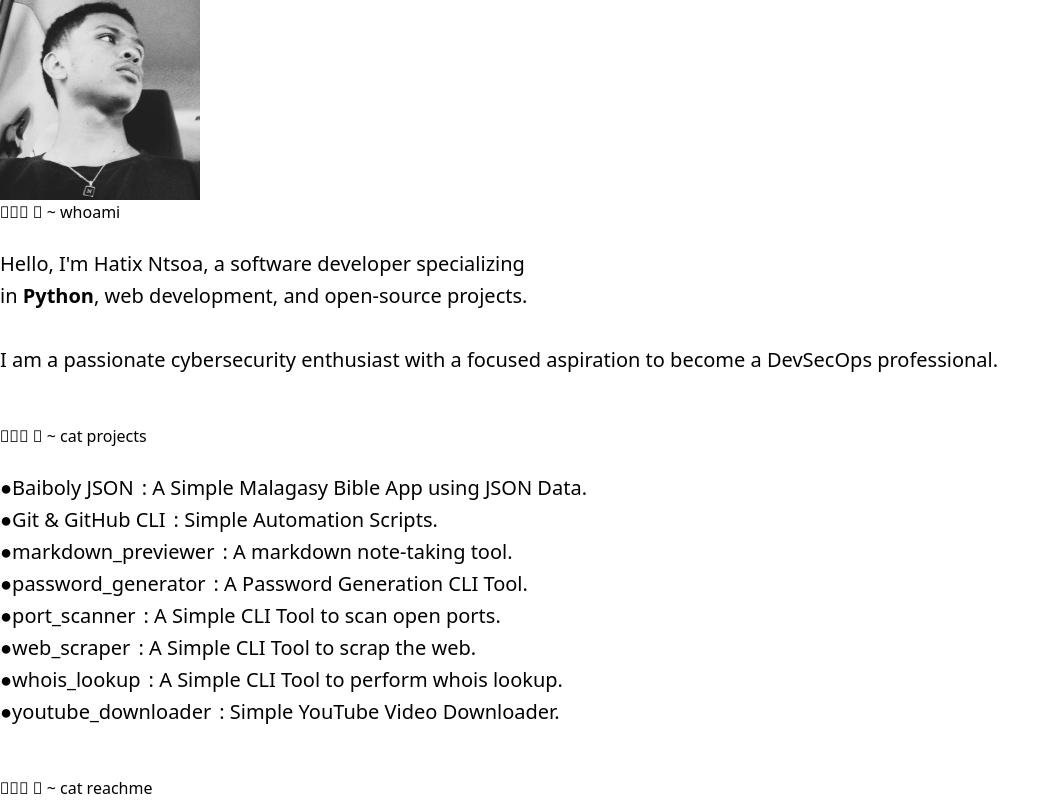
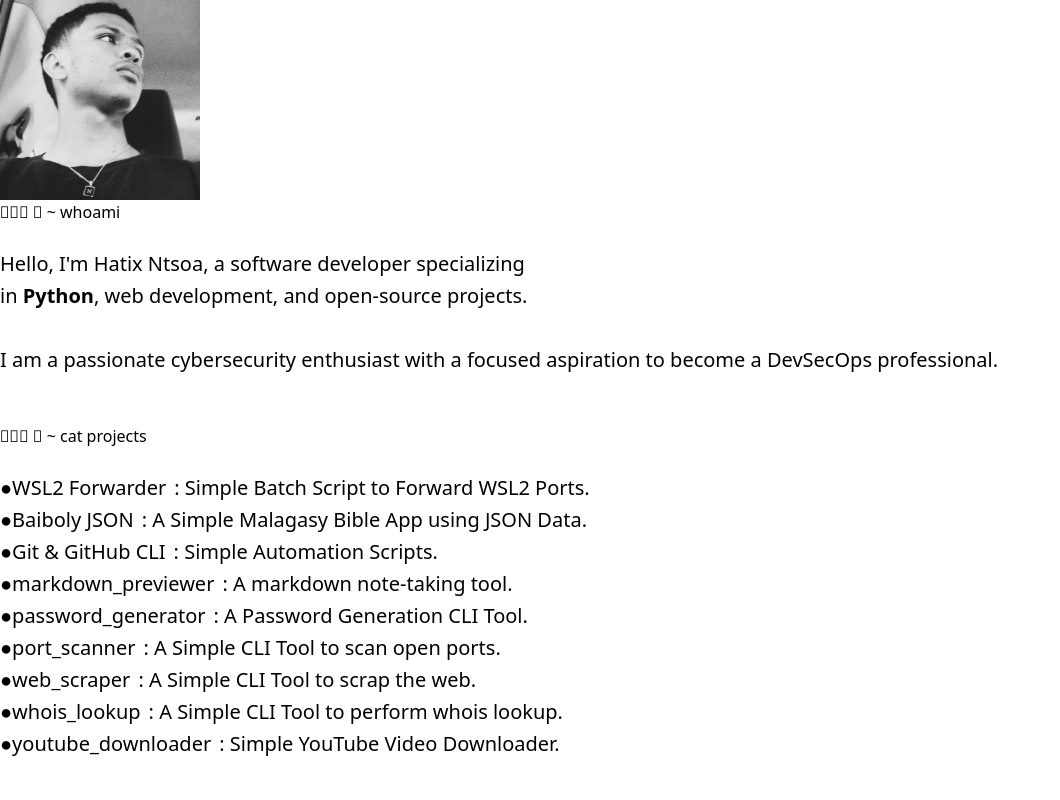
Before and after one commit to hatixntsoa/next.portfolio, a Next.js app: page / in a window 1280 px wide. Shown: the top 800 px of the page, without its empty margins (0-1060 px from the left). Built offline with nearby package versions, Linux system fonts and the light colour scheme.

Commit message:
feat: New Project Added

```diff
--- a/app/components/ProjectList.tsx
+++ b/app/components/ProjectList.tsx
@@ -1,4 +1,9 @@
 const projects = [
+  {
+    name: "WSL2 Forwarder",
+    url: "https://github.com/h471x/wsl2_forwarder",
+    description: "Simple Batch Script to Forward WSL2 Ports.",
+  },
   {
     name: "Baiboly JSON",
     url: "https://github.com/h471x/baiboly_json",
```
